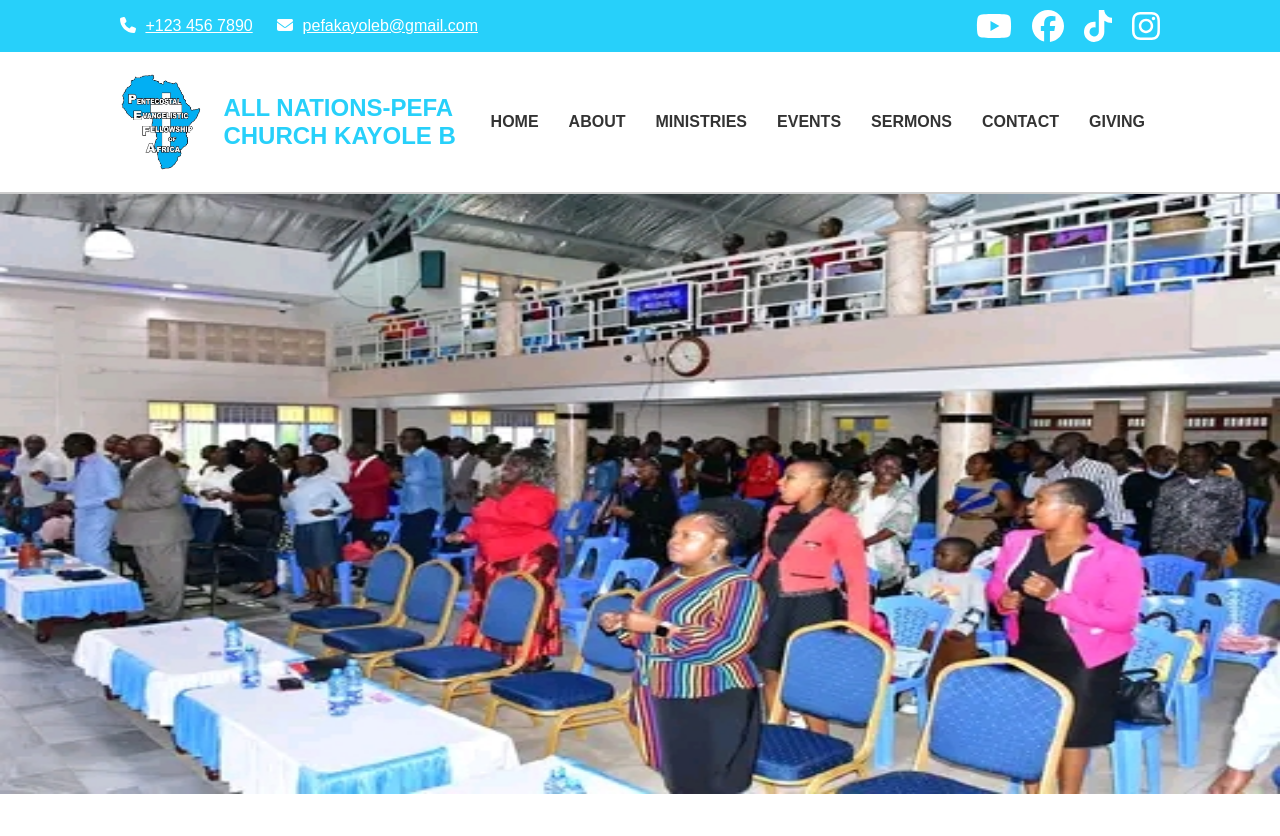
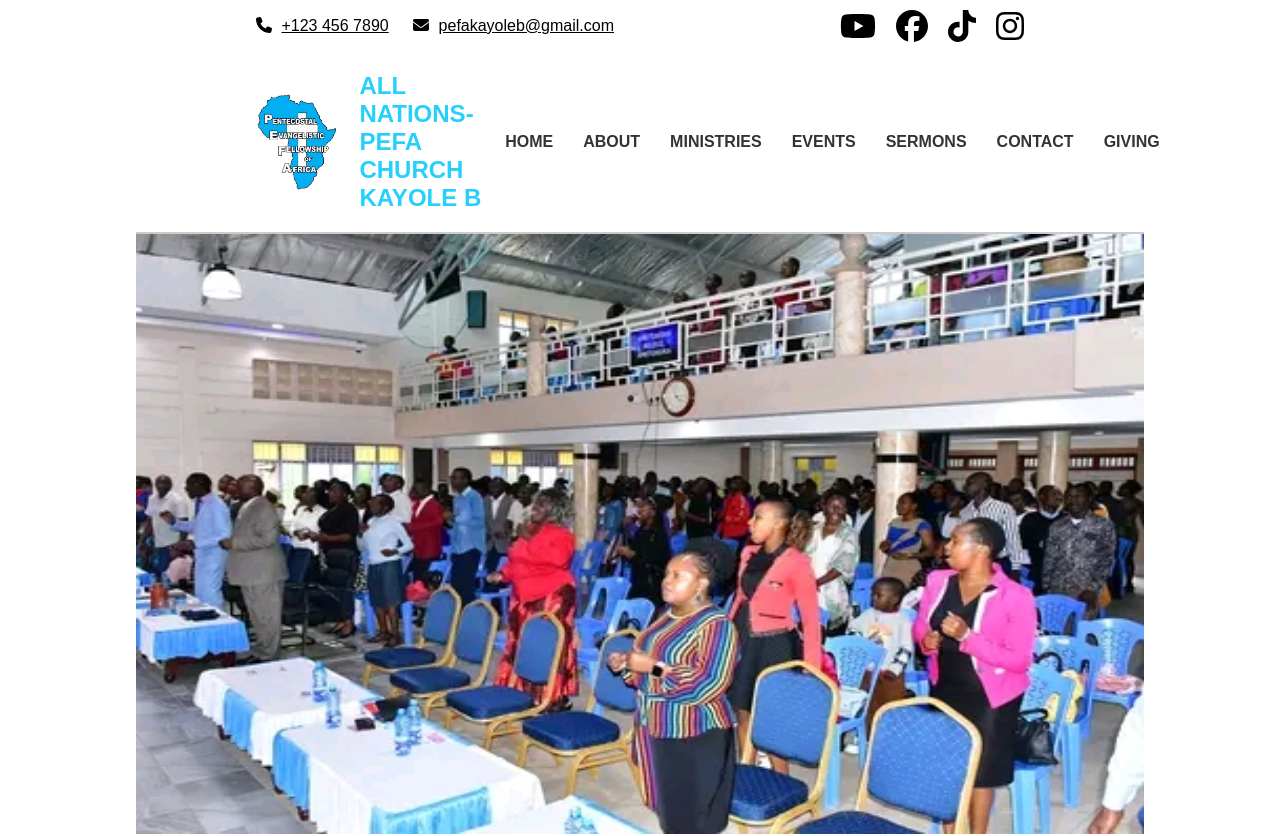
Before and after one commit to kimitasharrif/churchwebsite, a React (Create React App) app: page / in a window 1280 px wide. Shown: the top 836 px of the page. Built offline with nearby package versions, Linux system fonts and the light colour scheme.

Commit message:
updated css

```diff
--- a/src/App.css
+++ b/src/App.css
@@ -16,8 +16,7 @@ html, body {
   display: flex;
   justify-content: space-between;
   align-items: center;
-  background-color: rgb(39, 208, 250);
-  color: white;
+  color: black;
   padding: 10px 20px;
   margin: 0;
   width: 100%;
@@ -28,15 +27,17 @@ html, body {
   display: flex;
   align-items: center;
   margin-left: 100px;
+
 }
 
 .contact-info p {
   margin: 0;
+  text-decoration: none;
 }
 
 .contact-info a {
   margin-left: 5px;
-  color: white;
+  color: black;
 }
 
 .social-media-links {
@@ -46,7 +47,7 @@ html, body {
 }
 
 .social-media-links a {
-  color: white;
+  color: black;
   margin-left: 20px;
 }
 
@@ -62,6 +63,7 @@ html, body {
   background-color: white;
   padding: 20px;
   border-bottom: 2px solid #ccc;
+  position: relative;
 }
 
 .logo-container {
@@ -150,7 +152,8 @@ html, body {
 
   .header-menu {
     padding: 10px 20px;
-    border-bottom: none; /* Remove border for cleaner look on small screens */
+    border-bottom: none;
+    position: fixed;/* Remove border for cleaner look on small screens */
   }
 }
 
@@ -168,8 +171,7 @@ html, body {
   background-position: center;      /* Center the image */
   background-attachment: fixed;     /* Optional: makes the background stay fixed on scroll */
   padding: 150px 20px;
-  margin-left: 100px;
- margin-right: 100px;
+
 }
 .home-logo{
    width: 100%;
@@ -225,8 +227,6 @@ html, body {
 .about-content {
   position: relative; /* To keep the content separate from the overlay */
   z-index: 2; /* Ensure content is above the overlay */
-  margin-left:  200px;
-  margin-right:200px ; /* Add some padding */
   padding-top: 20px;
   padding-bottom: 20px;
 
@@ -289,8 +289,6 @@ html, body {
 .events-content {
  position: relative; /* To keep the content separate from the overlay */
   z-index: 2; /* Ensure content is above the overlay */
-  margin-left:  200px;
-  margin-right:200px ; /* Add some padding */
   padding-top: 20px;
   padding-bottom: 20px;
 }
@@ -545,8 +543,8 @@ html, body {
 }
 
 /* Responsive Design */
-@media (max-width: 768px) {
-  .form-container {
+/* @media (max-width: 768px) { */
+.form-container {
     padding: 15px;
   }
 
@@ -562,7 +560,7 @@ html, body {
   .overlay h1 {
     font-size: 36px;
   }
-}
+/* } */
 /* Event Cards Layout */
 .event-cards {
   display: flex;
--- a/src/App.js
+++ b/src/App.js
@@ -9,7 +9,7 @@ import Sermons from './components/Sermons';
 import Giving from './components/Giving';
 import Contact from './components/Contact';
 import './App.css'; // All CSS in this file
-// import './components/styles.css'
+import './index.css'
 import Footer from './components/Footer';
 
 function App() {
--- a/src/index.css
+++ b/src/index.css
@@ -11,3 +11,141 @@ code {
   font-family: source-code-pro, Menlo, Monaco, Consolas, 'Courier New',
     monospace;
 }
+/* xs */
+/* @media (min-width: 475px) {} */
+
+/* sm */
+/* @media (min-width: 640px) {} */
+
+/* md */
+/* @media (min-width: 768px) {} */
+
+/* lg */
+/* @media (min-width: 1024px) {} */
+
+/* xl */
+/* @media (min-width: 1280px) {} */
+
+/* 2xl */
+/* @media (min-width: 1536px) {} */
+
+/* The desktop-first pre-defined media queries: */
+/* 2xl */
+@media (max-width: 1536px) {}
+
+/* xl */
+@media (max-width: 1280px) {}
+
+/* lg */
+@media (max-width: 1024px) {}
+
+/* md */
+@media (max-width: 768px) {}
+
+/* sm */
+@media (max-width: 640px) {}
+
+/* xs */
+@media (max-width: 475px) {}
+
+/* Mobile container utility class: */
+.container {
+  width: 100%;
+  margin-left: auto;
+  margin-right: auto;
+  padding-left: 0.5rem;
+  padding-right: 0.5rem;
+}
+
+/* xs */
+@media (min-width: 475px) {
+  .container {
+    max-width: 475px;
+  }
+}
+
+/* sm */
+@media (min-width: 640px) {
+  .container {
+    max-width: 640px;
+  }
+}
+
+/* md */
+@media (min-width: 768px) {
+  .container {
+    max-width: 768px;
+  }
+}
+
+/* lg */
+@media (min-width: 1024px) {
+  .container {
+    max-width: 1024px;
+  }
+}
+
+/* xl */
+@media (min-width: 1280px) {
+  .container {
+    max-width: 1280px;
+  }
+}
+
+/* 2xl */
+@media (min-width: 1536px) {
+  .container {
+    max-width: 1536px;
+  }
+}
+
+/* Desktop container utility class: */
+.container {
+  max-width: 1536px;
+  margin-left: auto;
+  margin-right: auto;
+  padding-left: 0.5rem;
+  padding-right: 0.5rem;
+}
+
+/* 2xl */
+@media (max-width: 1536px) {
+  .container {
+    max-width: 1280px;
+  }
+}
+
+/* xl */
+@media (max-width: 1280px) {
+  .container {
+    max-width: 1024px;
+  }
+}
+
+/* lg */
+@media (max-width: 1024px) {
+  .container {
+    max-width: 768px;
+  }
+}
+
+/* md */
+@media (max-width: 768px) {
+  .container {
+    max-width: 640px;
+  }
+}
+
+/* sm */
+@media (max-width: 640px) {
+  .container {
+    max-width: 475px;
+  }
+}
+
+/* xs */
+@media (max-width: 475px) {
+  .container {
+    width: 100%;
+  }
+}
```
